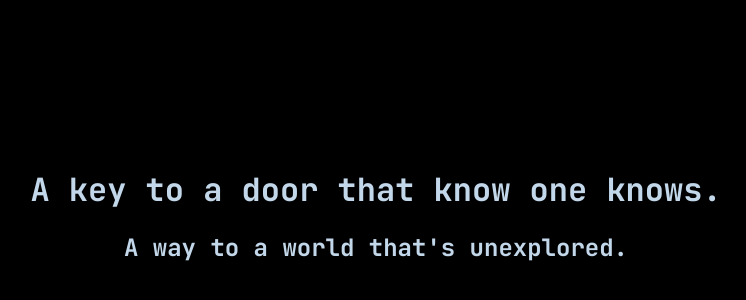
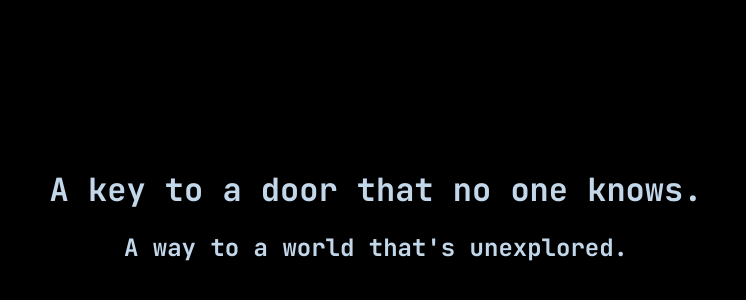
Before and after one commit to door912/door912.github.io, a plain HTML site: page index.html in a window 1280 px wide. Shown: the part 200-500 px from the top of the page, without its empty margins (264-1010 px from the left). Drawn offline with Linux system fonts and the light colour scheme.

Commit message:
typo fix

```diff
--- a/index.html
+++ b/index.html
@@ -5,6 +5,6 @@
   <link rel="stylesheet" href="main.css">
 </head>
 <body>
-  <h1>A key to a door that know one knows.</h1>
+  <h1>A key to a door that no one knows.</h1>
   <h2>A way to a world that's unexplored.</h2></body>
 </body>
```
